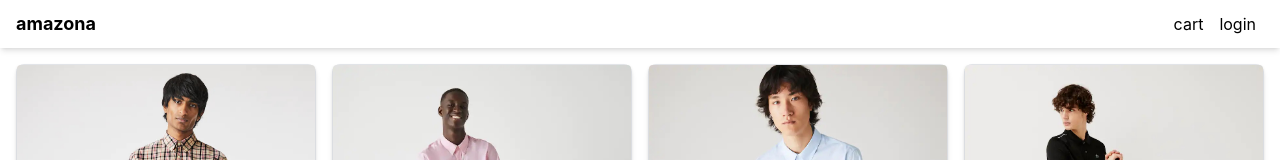
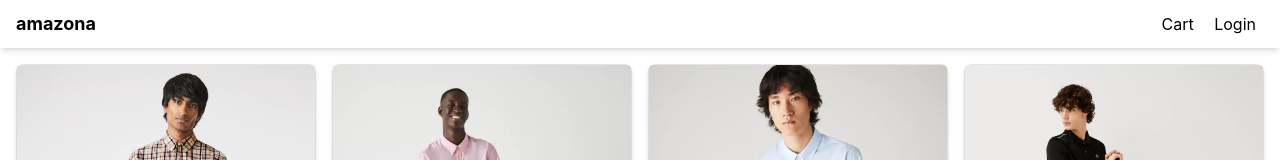
Before and after one commit to pasinduweerarathne/next-ecommerce-app, a Next.js app: page / in a window 1280 px wide. Shown: the top 160 px of the page. Built offline with nearby package versions, Linux system fonts and the light colour scheme.

Commit message:
add cart

```diff
--- a/components/Layout.jsx
+++ b/components/Layout.jsx
@@ -1,7 +1,12 @@
 import Head from "next/head";
 import Link from "next/link";
+import { useContext } from "react";
+import { Store } from "../utils/Store";
 
 const Layout = ({ title, children }) => {
+  const { state, dispatch } = useContext(Store);
+  const { cart } = state;
+
   return (
     <>
       <Head>
@@ -18,10 +23,17 @@
             </Link>
             <div>
               <Link href="/cart">
-                <a className="p-2">cart</a>
+                <a className="p-2">
+                  Cart{" "}
+                  {cart.cartItems.length > 0 && (
+                    <span className="ml-1 rounded-full bg-red-600 px-2 py-1 text-xs font-bold text-white">
+                      {cart.cartItems.reduce((a, c) => a + c.quantity, 0)}
+                    </span>
+                  )}
+                </a>
               </Link>
               <Link href="/login">
-                <a className="p-2">login</a>
+                <a className="p-2">Login</a>
               </Link>
             </div>
           </nav>
--- a/next.config.js
+++ b/next.config.js
@@ -1,7 +1,7 @@
 /** @type {import('next').NextConfig} */
 const nextConfig = {
-  reactStrictMode: true,
+  reactStrictMode: false,
   swcMinify: true,
-}
+};
 
-module.exports = nextConfig
+module.exports = nextConfig;
--- a/pages/_app.js
+++ b/pages/_app.js
@@ -1,7 +1,12 @@
-import '../styles/globals.css'
+import "../styles/globals.css";
+import { StoreProvider } from "../utils/Store";
 
 function MyApp({ Component, pageProps }) {
-  return <Component {...pageProps} />
+  return (
+    <StoreProvider>
+      <Component {...pageProps} />
+    </StoreProvider>
+  );
 }
 
-export default MyApp
+export default MyApp;
--- a/pages/product/[slug].js
+++ b/pages/product/[slug].js
@@ -1,11 +1,15 @@
 import Link from "next/link";
 import Image from "next/image";
 import { useRouter } from "next/router";
+import { useContext } from "react";
 import { data } from "../../utils/data";
 
 import Layout from "../../components/Layout";
+import { Store } from "../../utils/Store";
 
 const ProductScreen = () => {
+  const { state, dispatch } = useContext(Store);
+
   const { query } = useRouter();
   const { slug } = query;
   const product = data.products.find((x) => x.slug === slug);
@@ -13,6 +17,18 @@
   if (!product) {
     return <div>Product not found</div>;
   }
+
+  const addToCartHandler = () => {
+    const existItem = state.cart.cartItems.find((x) => x.slug === slug);
+    const quantity = existItem ? existItem.quantity + 1 : 1;
+
+    if (product.countInStock < quantity) {
+      alert("Sorry, Product is out of stock");
+      return;
+    }
+
+    dispatch({ type: "CART_ADD_ITEM", payload: { ...product, quantity } });
+  };
 
   return (
     <Layout title={product.name}>
@@ -54,7 +70,12 @@
               <div>Status</div>
               <div>{product.countInStock > 0 ? "In stock" : "Unavailable"}</div>
             </div>
-            <button className="primary-button w-full">Add to cart</button>
+            <button
+              className="primary-button w-full"
+              onClick={addToCartHandler}
+            >
+              Add to cart
+            </button>
           </div>
         </div>
       </div>
--- /dev/null
+++ b/utils/Store.js
@@ -0,0 +1,33 @@
+import { createContext, useReducer } from "react";
+
+export const Store = createContext();
+
+const initialState = {
+  cart: { cartItems: [] },
+};
+
+function reducer(state, action) {
+  switch (action.type) {
+    case "CART_ADD_ITEM": {
+      const newItem = action.payload;
+      const existItem = state.cart.cartItems.find(
+        (item) => item.slug === newItem.slug
+      );
+      const cartItems = existItem
+        ? state.cart.cartItems.map((item) =>
+            item.name === existItem.name ? newItem : item
+          )
+        : [...state.cart.cartItems, newItem];
+
+      return { ...state, cart: { ...state.cart, cartItems } };
+    }
+    default:
+      return state;
+  }
+}
+
+export function StoreProvider({ children }) {
+  const [state, dispatch] = useReducer(reducer, initialState);
+  const value = { state, dispatch };
+  return <Store.Provider value={value}>{children}</Store.Provider>;
+}
```
Also changed, not shown: 1 other file (tests, documents, lock files or other folders).
